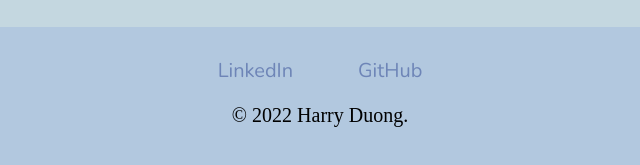
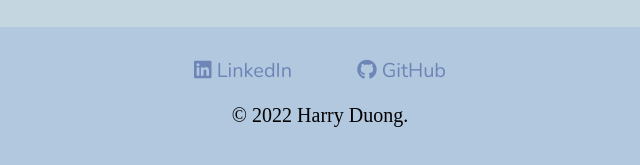
Before and after one commit to harry-30/Website, a plain HTML site: page index.html in a window 1280 px wide. Shown: the part 2131-2296 px from the top of the page, 320-960 px from the left. Drawn offline with nearby package versions, Linux system fonts and the light colour scheme; a web font is replaced by a local one.

Commit message:
adding icons into the buttons

```diff
--- a/index.html
+++ b/index.html
@@ -8,6 +8,8 @@
     <link rel="preconnect" href="https://fonts.googleapis.com">
     <link rel="preconnect" href="https://fonts.gstatic.com" crossorigin>
     <link href="https://fonts.googleapis.com/css2?family=Arima&family=Nunito&family=Sacramento&display=swap" rel="stylesheet">
+    <link rel="stylesheet" href="https://cdnjs.cloudflare.com/ajax/libs/font-awesome/4.7.0/css/font-awesome.min.css">
+    <script src="https://kit.fontawesome.com/44b198fded.js" crossorigin="anonymous"></script>
   </head>
   <body>
     <div class="top-container">
@@ -55,9 +57,15 @@
 
 
     <div class="bottom-container">
-      <a class="footer-link" href="https://www.linkedin.com/in/harry-duong-34917b225/">LinkedIn</a>
+      <a class="footer-link" href="https://www.linkedin.com/in/harry-duong-34917b225/">
+        <i class="fa-brands fa-linkedin"></i>
+        LinkedIn
+      </a>
       <!-- <a class="footer-link" href="https://www.facebook.com/dgdchieu.30/">Facebook</a> -->
-      <a class="footer-link" href="https://github.com/harry-30">GitHub</a>
+      <a class="footer-link" href="https://github.com/harry-30">
+        <i class="fa-brands fa-github"></i>
+        GitHub
+      </a>
       <p>© 2022 Harry Duong.</p>
     </div>
 
```
